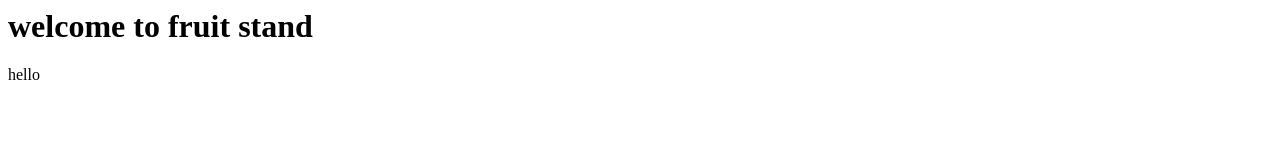
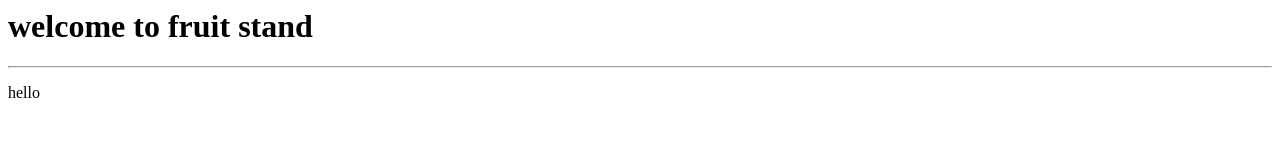
Before and after one commit to BUGBUGgit/depot, a plain HTML site: page index.html in a window 1280 px wide. Drawn offline with Linux system fonts and the light colour scheme.

Commit message:
third git

```diff
--- a/index.html
+++ b/index.html
@@ -9,7 +9,9 @@
 
 <h1>welcome to fruit stand</h1>
 
-hello
+<hr>
+
+<p>hello</p>
 
 </body>
 
```
